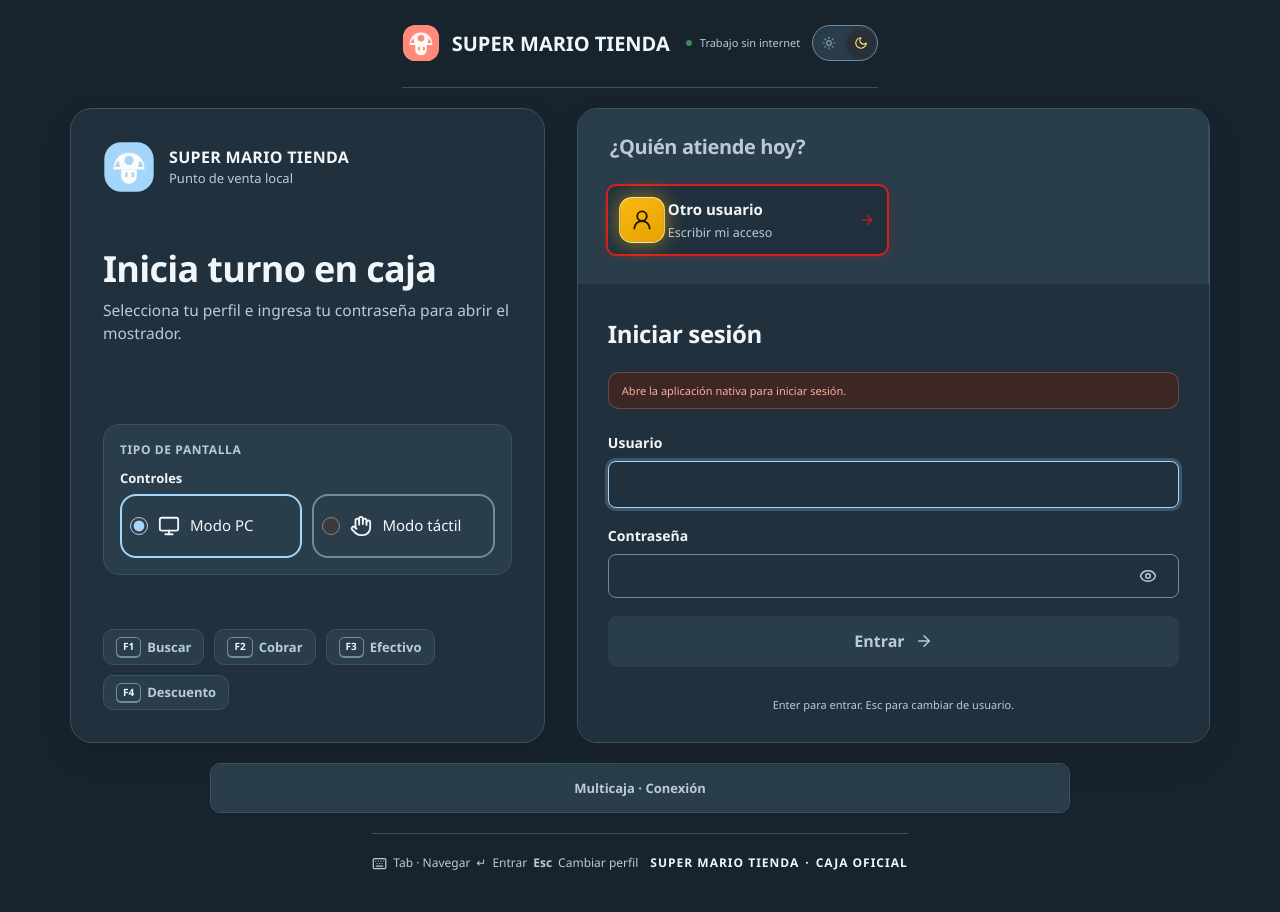
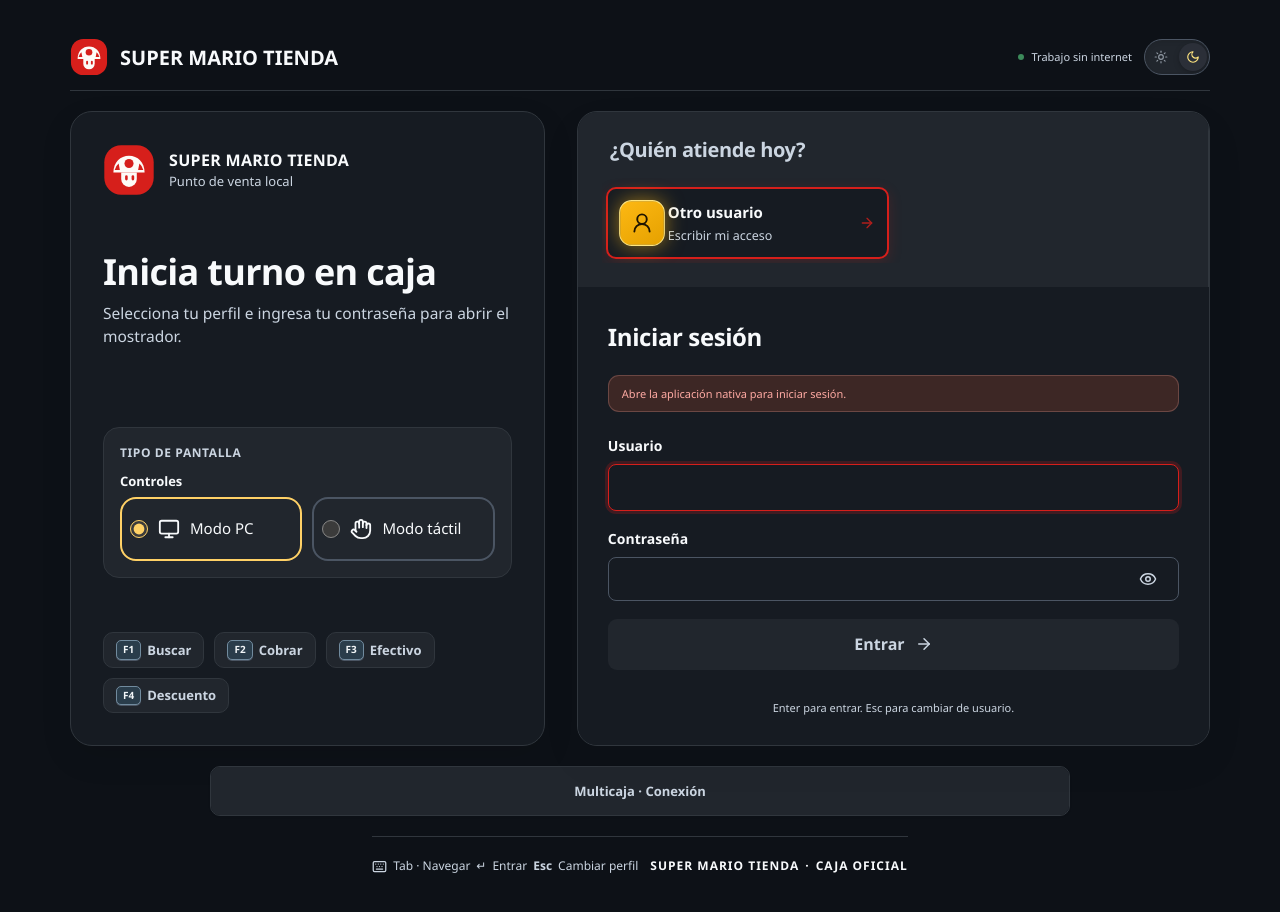
Before and after one commit to CharlyLP04/punto-de-venta-grid, a React (Vite) app: page / in a window 1280 px wide. Shown: the top 912 px of the page. Built offline with nearby package versions, Linux system fonts and the light colour scheme.

Commit message:
Mario POS: corregir especificidad CSS de fondo, rojo Mario y alineacion de login

```diff
--- a/src/mario-world.css
+++ b/src/mario-world.css
@@ -1,10 +1,16 @@
 /* Super Mario Tienda — Radical Clean & Larger High-Contrast POS Design */
 
+html.store-ui[data-theme=light],
 :root[data-theme=light] {
   color-scheme: light;
-  --character: #1B8A3D;
+  --character: #177A35;
   --character-ink: #ffffff;
   --character-soft: #e6f6eb;
+  --store-blue: #177A35;
+  --store-blue-soft: #e6f6eb;
+  --action: #177A35;
+  --action-ink: #ffffff;
+  --action-soft: #e6f6eb;
   --bg-canvas: #f3f6f4;
   --bg-surface: #ffffff;
   --bg-surface-elevated: #e8f0ea;
@@ -14,14 +20,20 @@
   --border-subtle: #d5e2d8;
   --border-strong: #9bb8a3;
   --accent-gold: #B45309;
-  --focus: #1B8A3D;
+  --focus: #177A35;
 }
 
+html.store-ui[data-theme=dark],
 :root[data-theme=dark] {
   color-scheme: dark;
   --character: #D61F1B;
   --character-ink: #ffffff;
-  --character-soft: #3a1719;
+  --character-soft: rgba(214, 31, 27, 0.22);
+  --store-blue: #D61F1B;
+  --store-blue-soft: rgba(214, 31, 27, 0.22);
+  --action: #D61F1B;
+  --action-ink: #ffffff;
+  --action-soft: rgba(214, 31, 27, 0.22);
   --bg-canvas: #0d1117;
   --bg-surface: #161b22;
   --bg-surface-elevated: #21262d;
@@ -34,16 +46,51 @@
   --focus: #FFD166;
 }
 
-html[data-theme=light] .shell {
+html.store-ui[data-theme=light] .shell,
+html.store-ui[data-theme=light] .shell[data-accent=classic] {
+  --action: #177A35;
+  --action-ink: #ffffff;
+  --action-soft: #e6f6eb;
+  --focus: #177A35;
   --price-ink: #92400e;
   --stock-ink: #14532d;
   --stock-bg: #dcfce7;
 }
 
-html[data-theme=dark] .shell {
+html.store-ui[data-theme=dark] .shell,
+html.store-ui[data-theme=dark] .shell[data-accent=classic] {
+  --action: #D61F1B;
+  --action-ink: #ffffff;
+  --action-soft: rgba(214, 31, 27, 0.22);
+  --focus: #FFD166;
   --price-ink: #FFD166;
   --stock-ink: #bbf7d0;
   --stock-bg: #143622;
+}
+
+.store-ui .shell .brand-mark,
+.store-ui .kiosk-console.mario-login .brand-mark {
+  color: var(--action, var(--character)) !important;
+  background: transparent !important;
+}
+
+.store-ui .kiosk-console.mario-login .kiosk-top {
+  width: 100%;
+  max-width: 1140px;
+  margin: 0 auto;
+  padding: 14px 0;
+  border-bottom: 1px solid var(--border-subtle);
+}
+
+.store-ui .color-options label.selected {
+  background: var(--action-soft);
+  border-color: var(--action);
+  color: var(--text-primary);
+}
+
+.store-ui .shell .avatar {
+  background: var(--action, var(--character));
+  color: var(--action-ink, var(--character-ink));
 }
 
 /* Global scale: bigger, cleaner, easier to read without bloating */
```
